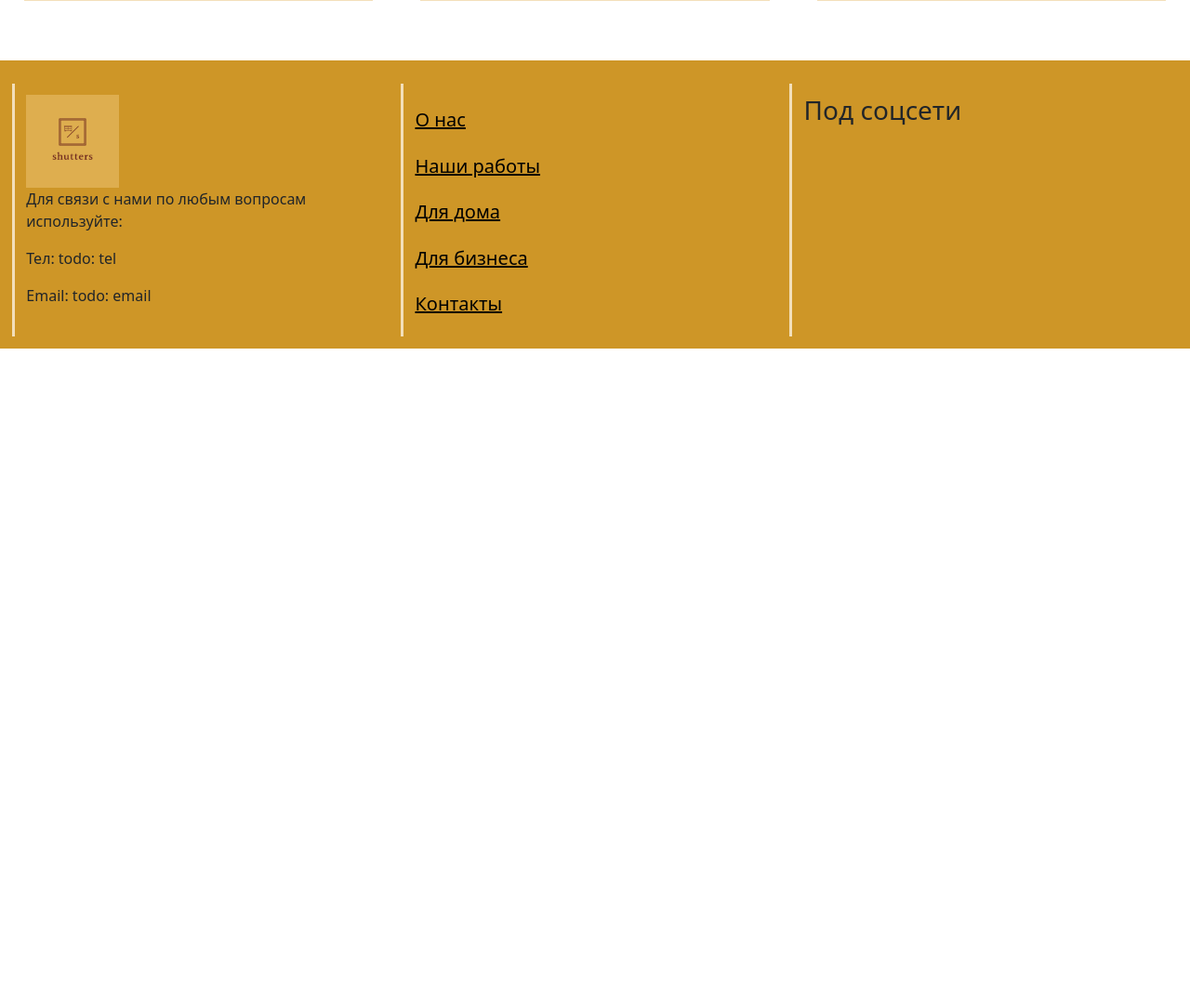
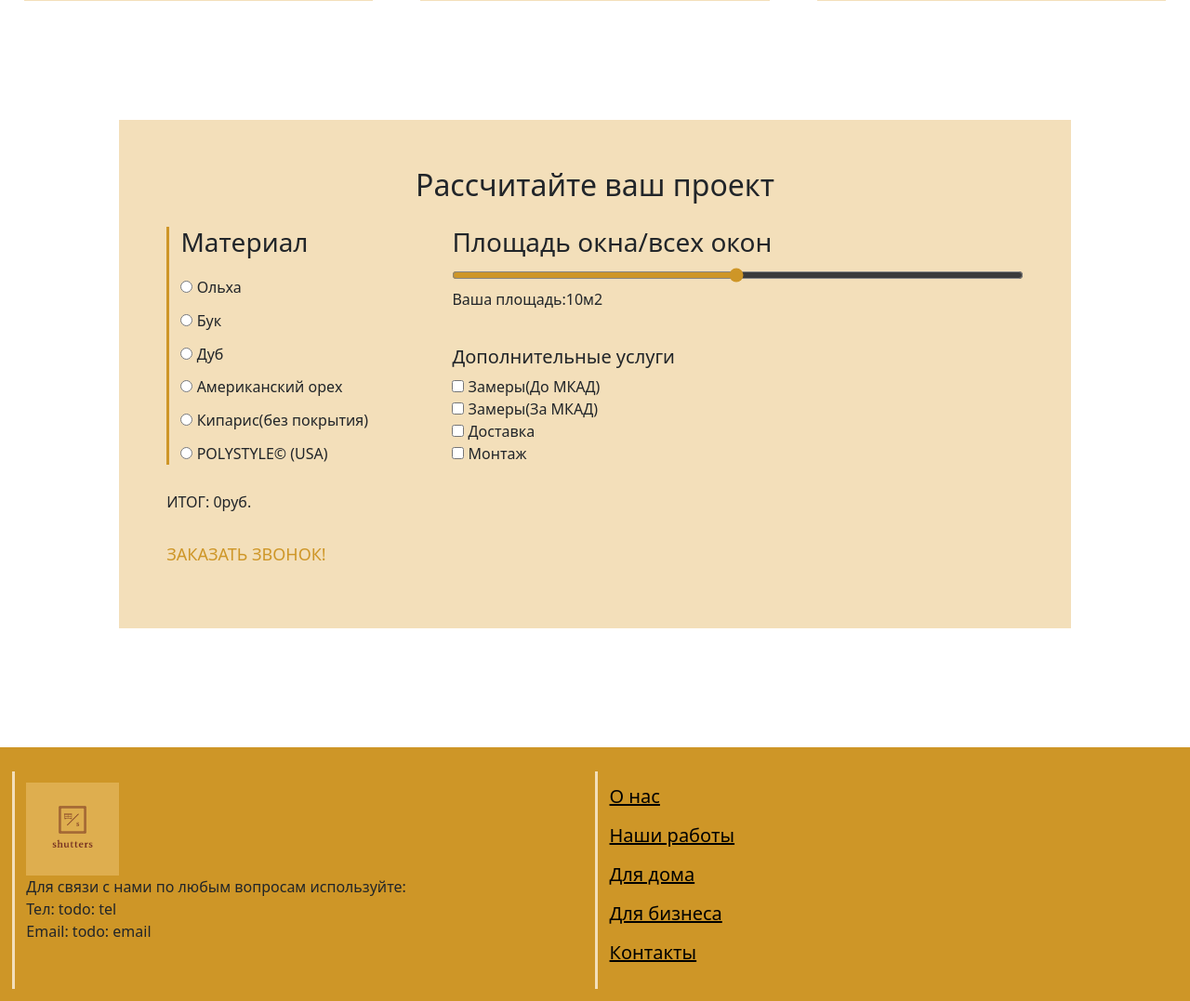
Before and after one commit to CAPGAGA/displaystudio, a Django app: page / in a window 1280 px wide. Shown: the part 4475-5552 px from the top of the page at 93% size. Before the commit the page ends 4850 px from the top, so only its background shows below. Run offline with Django 4.2, Linux system fonts and the light colour scheme; some libraries are stand-ins or nearby versions.

Commit message:
Added constructor for shutters price Slight changes to index New styles

```diff
--- /dev/null
+++ b/mainStudioApp/static/css/constructor.css
@@ -0,0 +1,54 @@
+.constructor-outer{
+    margin: 10%;
+}
+
+.constructor-wrapper{
+    display: grid;
+    grid-template-columns: 0.5fr 1fr;
+    grid-template-rows: 0.5fr repeat(2, 1fr) 0.5fr;
+    grid-column-gap: 0px;
+    grid-row-gap: 0px;
+    background-color: #F3DFBA;
+    padding: 5%
+}
+
+.constructor{
+    color:#CE9627;
+    text-decoration: none;
+}
+
+
+
+.constructor-wrapper h2{
+    grid-area: 1 / 1 / 2 / 3;
+}
+
+.radio-buttons{
+    display: flex;
+    flex-direction: column;
+    justify-content: space-between;
+    grid-area: 2 / 1 / 4 / 2;
+    border-left: 3px solid #CE9627;
+    padding-left: 4%;
+}
+
+.metric-slider{
+    grid-area: 2 / 2 / 3 / 3;
+}
+
+#m-range{
+    width:100%;
+    accent-color: #CE9627;
+}
+
+.checkbox-wrapper{
+    grid-area: 3 / 2 / 4 / 3;
+}
+
+.total-price {
+    grid-area: 4 / 1 / 5 / 3;
+}
+
+#total{
+    padding-top: 3%;
+}
--- a/mainStudioApp/static/css/contactform.css
+++ b/mainStudioApp/static/css/contactform.css
@@ -87,8 +87,8 @@
 }
 
 .form-button {
-    margin-top:5%;
-    margin-bottom:5%;
+  margin-top:5%;
+  margin-bottom:5%;
   font-size: 18px;
   color: #F3DFBA;
   font-family: inherit;
@@ -140,7 +140,7 @@
 .form-check-label{
     margin-top: 1%;
     margin-bottom: 2%;
-    color: blue;
+    color: var(--bs-link-hover-color);
 }
 
 .warning-text{
--- a/mainStudioApp/static/css/footer.css
+++ b/mainStudioApp/static/css/footer.css
@@ -29,8 +29,11 @@
     color: black;
     font-size: 20px;
     margin-bottom: 2%;
-    margin-top:3%;
 }
 .social{
 
 }
+
+.about p{
+    margin:0;
+}
--- a/mainStudioApp/static/css/form.css
+++ b/mainStudioApp/static/css/form.css
@@ -1,8 +1,6 @@
 {% load static %}
 .form-wrapper{
 }
-
-
 
 .form{
     background:rgb(46, 44, 44);
--- /dev/null
+++ b/mainStudioApp/static/js/constructor.js
@@ -0,0 +1,66 @@
+const m_range = $('#m-range'),
+m_total = $('#m-total'),
+
+prices_m = {
+    'olha': 40000,
+    'buk': 48000,
+    'dub': 49000,
+    'oreh': 62800,
+    'kiparis': 70000,
+    'polystyle': 30000,
+    'metr-mkad': 3000,
+    'metr-pst-mkad': 5000,
+    'delivery': 1500,
+};
+
+window.service_price = 0;
+
+$(document).ready(function(){
+    m_total.text(''.concat('Ваша площадь:', m_range.val(),'м2'));
+
+})
+
+$(document).on('input', m_range, function(){
+    m_total.text(''.concat('Ваша площадь:', m_range.val(),'м2'));
+    if(window.material_price){
+        let m_price = 0;
+        m_price = window.material_price * m_range.val();
+        window.metr_price = m_price;
+    }
+})
+
+$(document).on('click', '.construct-radio', function(){
+    window.material_price = prices_m[$(this).attr('id')];
+
+})
+
+$(document).on('click', '.constructor-checkbox', function(){
+    if($(this).prop("checked")){
+        if($(this).attr('id').toString()!='montage'){
+            console.log(1);
+            window.service_price += prices_m[$(this).attr('id')];
+        }
+    }
+    else{
+        if($(this).attr('id').toString()!='montage'){
+            console.log(1);
+            window.service_price -= prices_m[$(this).attr('id')];
+        }
+    };
+})
+
+$(document).on('change', '.constructor-wrapper', function(){
+    final_price = 0;
+    if(window.service_price){
+        final_price+=window.service_price;
+    }
+    if(window.metr_price){
+        final_price+=window.metr_price;
+    }
+    if($('#montage').prop("checked") && final_price != 0){
+        montage_price = window.metr_price * 0.1;
+        final_price += montage_price;
+    }
+
+    $('.total-price').text('ИТОГ:'.concat(' ', final_price, 'руб.'));
+})
--- a/mainStudioApp/templates/home-decor.html
+++ b/mainStudioApp/templates/home-decor.html
@@ -3,7 +3,7 @@
 {% load static %}
 <head>
   <meta charset="UTF-8">
-  <meta name="viewport" content="width=device-width, initial-scale=1, shrink-to-fit=no">
+<!--  <meta name="viewport" content="width=device-width, initial-scale=1, shrink-to-fit=no">-->
   <link rel="stylesheet" href="{% static 'css/bootstrap.min.css'%}">
   <link rel="stylesheet" href="{% static 'css/gallerys.css'%}">
   <title>Home decor</title>
@@ -17,7 +17,7 @@
         <span>На главную</span>
       </a>
     </div>
-    <p class="gallery-subtitle">Для уточнения цен и оформления заказа <span><a href="{% url 'form' %}">заполните форму</a></span> или позвоните по телефону #todo tel</p>
+    <p class="gallery-subtitle">Для уточнения цен и оформления заказа <span><a href="{% url 'form' %}">заполните форму</a></span> или позвоните по телефону <span><a href="tel:+79912900998">+7(991)290-09-98</a> </span></p>
     <div class="gallery-main">
       <div class="img-wrapper">
         <img src="{%static 'images/home/1.jpg' %}">
--- a/mainStudioApp/templates/index.html
+++ b/mainStudioApp/templates/index.html
@@ -3,7 +3,7 @@
 {% load static %}
 <head>
     <meta charset="UTF-8">
-    <meta name="viewport" content="width=device-width, initial-scale=1, shrink-to-fit=no">
+<!--    <meta name="viewport" content="width=device-width, initial-scale=1, shrink-to-fit=no">-->
     <!--CSS styles-->
     <link rel="stylesheet" href="{% static 'css/bootstrap.min.css'%}">
     <link rel="stylesheet" href="{% static 'css/navbar.css'%}">
@@ -14,6 +14,7 @@
     <link rel="stylesheet" href="{% static 'css/contactform.css'%}">
     <link rel="stylesheet" href="{% static 'css/galleryentry.css'%}">
     <link rel="stylesheet" href="{% static 'css/footer.css'%}">
+    <link rel="stylesheet" href="{% static 'css/constructor.css'%}">
     <style>
       @font-face {
           font-family: "Sneaky";
@@ -22,8 +23,10 @@
         }
 
     </style>
-
     <title>Shutters</title>
+    <meta name="description" content="Shutters.su, мы производим и поставляем шаттерсы ручной работы из лучших материалов, в том числе из уникального материала POLYSTYLE">
+    <meta name="keywords" content="Шаттерсы, Polystyle, ручные изделия, мебель, декор">
+    <meta name="author" content="Quadevents.me">
 </head>
 <body>
 <div class="header-wrapper">
@@ -63,7 +66,7 @@
           <p>
             Мы занимаемся производством шаттерсов как из благородных
             пород дерева: кипарис, красное дерево, дерево крашенное
-            по нашей инновационной технологии, а так же МДФ. Кроме того,
+            по нашей инновационной технологии, а так же уникального для российского рынка материала <span>Polystyle</span>. Кроме того,
             мы спокойно реализуем любой ваш проект связанный с мебелью или декором!
           </p>
         </div>
@@ -121,6 +124,7 @@
       </div>
     </div>
   </div>
+
   <div class="about-us-wrapper" id="ourstrategy">
     <h1 class="text-center mb-2 mt-5">Наши принципы работы</h1>
     <div class="container">
@@ -182,7 +186,7 @@
   </div>
   <div class="contact-form-wrapper" id="contact-form">
     <h1 class="text-center">Остались вопросы?</h1>
-    <h3 class="text-center">Заполните небольшую форму ниже и наш специалист свяжется с вами</h3>
+    <h3 class="text-center">Заполните короткую форму ниже и наш специалист свяжется с вами</h3>
       <div class="form-card">
         <form>
           {{csrftoken}}
@@ -210,6 +214,7 @@
         </form>
       </div>
   </div>
+
   <div class="gallery-enter-wrapper mt-5" id="gallery">
     <h1 class="text-center mb-3">Галереи наших работ</h1>
     <div class="gallery-wrapper">
@@ -236,6 +241,67 @@
       </div>
     </div>
   </div>
+  <div class="constructor-outer">
+    <div class="constructor-wrapper">
+      <h2 class="text-center mb-2">Рассчитайте ваш проект</h2>
+      <div class="radio-buttons">
+        <h3>Материал</h3>
+        <div>
+          <input type="radio" class="construct-radio" id="olha" name="material">
+          <label for="olha">Ольха</label>
+        </div>
+        <div>
+          <input type="radio" class="construct-radio" id="buk" name="material">
+          <label for="buk">Бук</label>
+        </div>
+        <div>
+          <input type="radio" class="construct-radio" id="dub" name="material">
+          <label for="dub">Дуб</label>
+        </div>
+        <div>
+          <input type="radio" class="construct-radio" id="oreh" name="material">
+          <label for="oreh">Американский орех</label>
+        </div>
+        <div>
+          <input type="radio" class="construct-radio" id="kiparis" name="material">
+          <label for="kiparis">Кипарис(без покрытия)</label>
+        </div>
+        <div>
+          <input type="radio" class="construct-radio" id="polystyle" name="material">
+          <label for="polystyle">POLYSTYLE© (USA)</label>
+        </div>
+      </div>
+      <div class="metric-slider">
+        <h3>Площадь окна/всех окон</h3>
+        <input type="range" class="construct-slider" min="0.1" max="20" step="0.1" value="10" id="m-range">
+        <p id="m-total">Ваша площадь: </p>
+      </div>
+      <div class="checkbox-wrapper">
+        <h5>Дополнительные услуги</h5>
+        <div>
+          <input type="checkbox" id="metr-mkad" class="constructor-checkbox">
+          <label for="metr-mkad">Замеры(До МКАД)</label>
+        </div>
+        <div>
+          <input type="checkbox" id="metr-pst-mkad" class="constructor-checkbox">
+          <label for="metr-pst-mkad">Замеры(За МКАД)</label>
+        </div>
+        <div>
+          <input type="checkbox" id="delivery" class="constructor-checkbox">
+          <label for="delivery">Доставка</label>
+        </div>
+        <div>
+          <input type="checkbox" id="montage" class="constructor-checkbox">
+          <label for="montage">Монтаж</label>
+        </div>
+      </div>
+      <p class="total-price" id="total">
+        ИТОГ: 0руб.
+      </p>
+      <a href="{% url 'form' %}" class="constructor form-button ">Заказать звонок!</a>
+  <!--    <a class="videoButton text-center" href="{% url 'form' %}">Сделать заказ</a>-->
+    </div>
+  </div>
   <div class="footer-wrapper" id="footer">
     <div class="row">
       <div class="col about">
@@ -250,10 +316,6 @@
         <a href="#">Для дома</a>
         <a href="#">Для бизнеса</a>
         <a href="#">Контакты</a>
-      </div>
-      <div class="col social">
-        <h3>Под соцсети</h3>
-
       </div>
     </div>
 
@@ -365,5 +427,6 @@
 <script src="{% static 'js/bootstrap.js'%}"></script>
 <script src="{% static 'js/scrollspysmooth.js'%}"></script>
 <script src="{% static 'js/forms-api.js'%}"></script>
+<script src="{% static 'js/constructor.js'%}"></script>
 </body>
 </html>
--- a/mainStudioApp/templates/kitchen-decor.html
+++ b/mainStudioApp/templates/kitchen-decor.html
@@ -3,7 +3,7 @@
 {% load static %}
 <head>
   <meta charset="UTF-8">
-  <meta name="viewport" content="width=device-width, initial-scale=1, shrink-to-fit=no">
+<!--  <meta name="viewport" content="width=device-width, initial-scale=1, shrink-to-fit=no">-->
   <link rel="stylesheet" href="{% static 'css/bootstrap.min.css'%}">
   <link rel="stylesheet" href="{% static 'css/gallerys.css'%}">
   <title>Kitchen Decor</title>
@@ -18,7 +18,7 @@
       </a>
     </div>
     <p>Разработаем и произведем любые идеи для вашей кухни, включая отделку, фасады, столешницы и столовые группы</p>
-    <p class="gallery-subtitle">Для уточнения цен и оформления заказа <span><a href="{% url 'form' %}">заполните форму</a></span> или позвоните по телефону #todo tel</p>
+    <p class="gallery-subtitle">Для уточнения цен и оформления заказа <span><a href="{% url 'form' %}">заполните форму</a></span> или позвоните по телефону <span><a href="tel:+79912900998">+7(991)290-09-98</a> </span></p>
     <div class="gallery-main">
       <div class="img-wrapper">
         <img src="{%static 'images/kitchen/1.jpg' %}">
--- a/mainStudioApp/templates/shatters-gallery.html
+++ b/mainStudioApp/templates/shatters-gallery.html
@@ -3,7 +3,7 @@
 {% load static %}
 <head>
   <meta charset="UTF-8">
-  <meta name="viewport" content="width=device-width, initial-scale=1, shrink-to-fit=no">
+<!--  <meta name="viewport" content="width=device-width, initial-scale=1, shrink-to-fit=no">-->
   <link rel="stylesheet" href="{% static 'css/bootstrap.min.css'%}">
   <link rel="stylesheet" href="{% static 'css/gallerys.css'%}">
   <title>Shatter's gallery</title>
@@ -17,7 +17,7 @@
         <span>На главную</span>
       </a>
     </div>
-    <p class="gallery-subtitle">Для уточнения цен и оформления заказа <span><a href="{% url 'form' %}">заполните форму</a></span> или позвоните по телефону #todo tel</p>
+    <p class="gallery-subtitle">Для уточнения цен и оформления заказа <span><a href="{% url 'form' %}">заполните форму</a></span> или позвоните по телефону <span><a href="tel:+79912900998">+7(991)290-09-98</a> </span></p>
     <div class="gallery-main">
       <div class="img-wrapper">
         <img src="{%static 'images/shutters/shatter1.jpg' %}">
--- a/mainStudioApp/urls.py
+++ b/mainStudioApp/urls.py
@@ -1,6 +1,5 @@
 from django.urls import path
-
-
+from django.conf.urls import handler404
 from . import views
 
 urlpatterns = [
@@ -9,5 +8,8 @@ urlpatterns = [
     path('kitchen-decor', views.kitchen_decor, name='kitchen-decor-gallery'),
     path('shatters-gallery', views.shatters_gallery, name='shatters-gallery'),
     path('form', views.form, name='form'),
+    path('404', views.error_404, name='404'),
     path('get-form', views.get_form, name='form-url'),
 ]
+
+# handler404 = views.error_404
--- a/mainStudioApp/views.py
+++ b/mainStudioApp/views.py
@@ -1,6 +1,7 @@
 from django.shortcuts import render
 from django.http import JsonResponse
 from .models import FormRequests
+from django.template import RequestContext
 import json
 
 def index(request):
@@ -35,3 +36,10 @@ def get_form(request):
         return JsonResponse('Request received and saved', safe=False)
     except:
         return JsonResponse('Empty form', safe=False)
+
+def error_404(request, exception=None):
+    return render(request, 'error_404.html', status=404)
+
+
+def handler404(request, *args, **argv):
+    return render(request, 'error_404.html', status=404)
--- a/requirements.txt
+++ b/requirements.txt
@@ -2,3 +2,4 @@ Django==4.1.5
 psycopg2-binary
 gunicorn
 python-dotenv
+python-telegram-bot==20.3
```
Also changed, not shown: mainStudioApp/static/css/404.css (added, +167 -0 lines), mainStudioApp/templates/error_404.html (added, +22 -0 lines), mainStudioApp/templates/form.html (+8 -8 lines), mainStudioApp/static/images/shutters-background.jpg (added), 1 other file.
